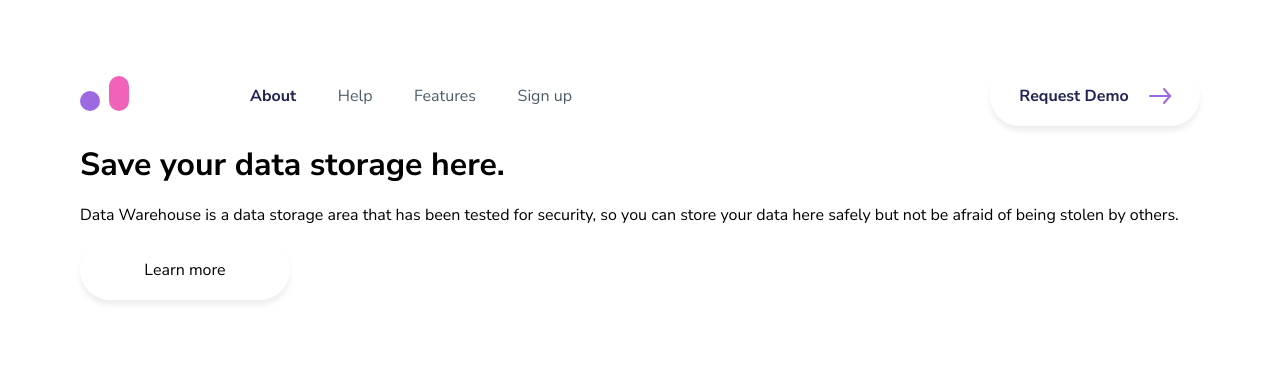
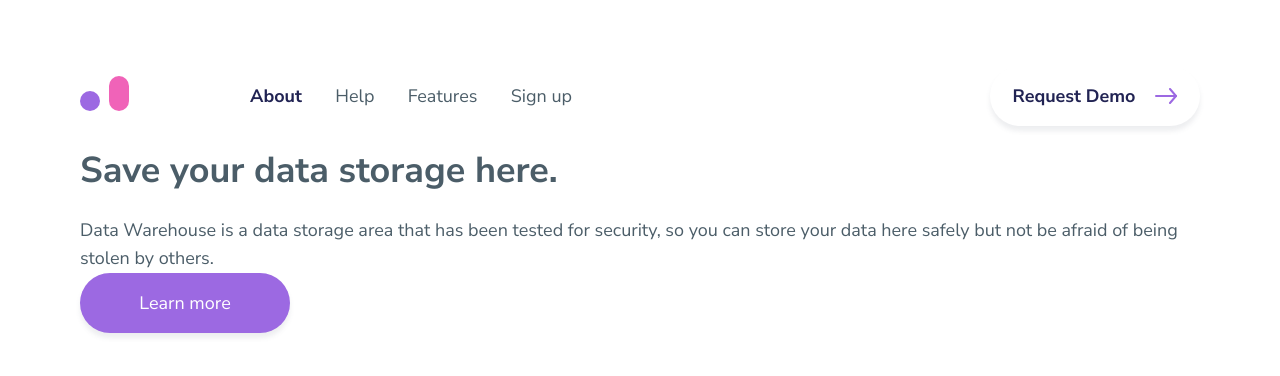
Before and after one commit to donReasoN/Datawerehouse-website, a plain HTML site: page index.html in a window 1280 px wide. Drawn offline with nearby package versions, Linux system fonts and the light colour scheme.

Commit message:
Added btn hero section and global styles css

```diff
--- a/css/button.css
+++ b/css/button.css
@@ -19,3 +19,8 @@
     color: var(--darkGray);
     margin-left: auto;
 }
+
+.button--hero {
+    background-color: var(--violet);
+    color: #FFF;
+}
--- a/css/style.css
+++ b/css/style.css
@@ -1,6 +1,7 @@
 :root {
     --darkGray: #212353;
     --lightGray: #4B5D68;
+    --violet: #9C69E2;
 
 }
 
@@ -14,9 +15,17 @@ html {
 
 .body {
     font-family: 'Nunito Sans', sans-serif;
+    color: var(--lightGray);
+    font-weight: 400;
+    font-size: 18px;
 }
 
 .container {
     max-width: 1120px;
     margin: 0 auto;
 }
+
+.text {
+    line-height: 160%;
+    margin: 0;
+}
--- a/index.html
+++ b/index.html
@@ -9,6 +9,7 @@
     <link rel="stylesheet" href="css/style.css">
     <link rel="stylesheet" href="css/nav.css">
     <link rel="stylesheet" href="css/button.css">
+    <link rel="stylesheet" href="css/hero.css">
     <title>Datawerehouse</title>
 </head>
 <body class="body">
@@ -33,11 +34,11 @@
         <section class="hero">
             <div class="container">
                 <h1 class="hero__heading">Save your data storage here.</h1>
-                <p class="hero__paragraph">Data Warehouse is a data storage area that has been
+                <p class="hero__paragraph text">Data Warehouse is a data storage area that has been
                     tested for security, so you can store your data here
                     safely but not be afraid of being stolen by others.
                 </p>
-                <button class="button">Learn more</button>
+                <button class="button button--hero">Learn more</button>
             </div>
         </section>
     </main>
```
